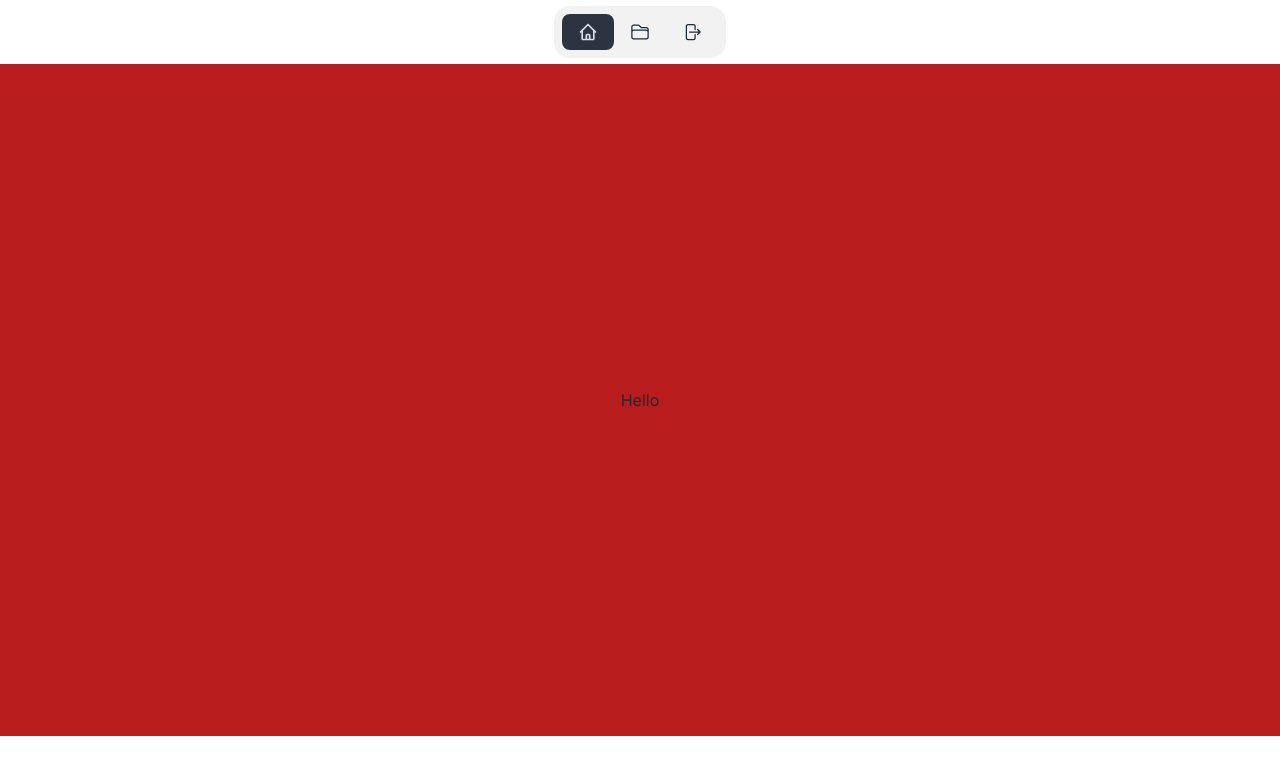
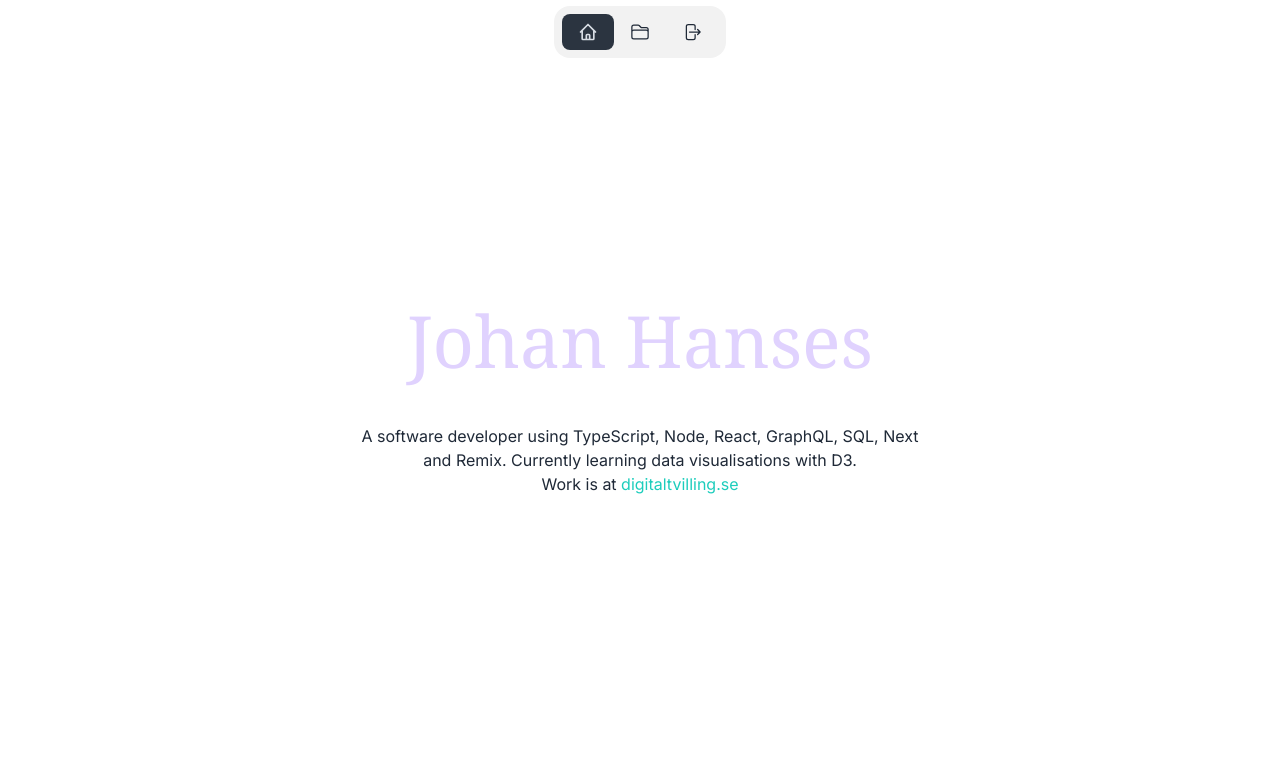
Before and after one commit to johanhanses/pjh, a Next.js app: page / in a window 1280 px wide. Shown: the top 774 px of the page. Built offline with nearby package versions, Linux system fonts and the light colour scheme.

Commit message:
Add content to landingpage

```diff
--- a/app/layout.tsx
+++ b/app/layout.tsx
@@ -29,7 +29,7 @@ export default function RootLayout({ children }: { children: React.ReactNode })
     <html lang="en">
       <body className={inter.className}>
         <Header />
-        <main className="bg-red-700 h-[calc(100vh-8rem)] flex flex-col justify-center items-center">
+        <main className="h-[calc(100vh-8rem)] flex flex-col justify-center items-center px-6">
           {children}
         </main>
       </body>
--- a/app/page.tsx
+++ b/app/page.tsx
@@ -1,3 +1,22 @@
 export default function Home() {
-  return <section>Hello</section>
+  return (
+    <section className="max-w-xl text-center">
+      <h1 className="text-primary-content font-serif text-6xl md:text-7xl mb-12">Johan Hanses</h1>
+      <p>
+        A software developer using TypeScript, Node, React, GraphQL, SQL, Next and Remix. Currently
+        learning data visualisations with D3.
+      </p>
+      <p>
+        Work is at{' '}
+        <a
+          href="https://www.digitaltvilling.se"
+          target="_blank"
+          rel="noopener nofollow noreferrer"
+          className="text-accent hover:underline"
+        >
+          digitaltvilling.se
+        </a>
+      </p>
+    </section>
+  )
 }
```
